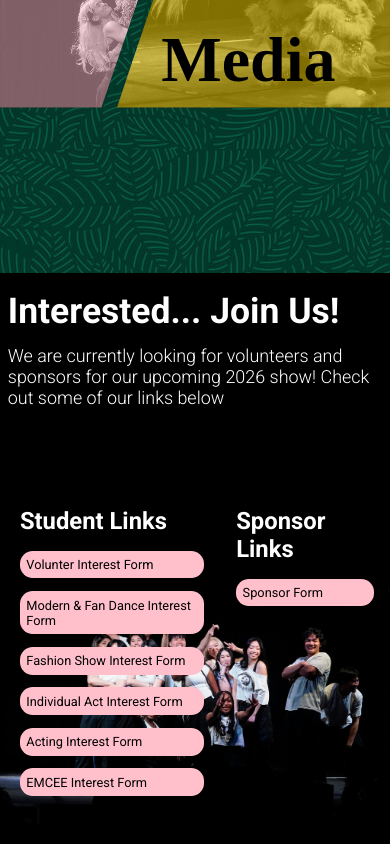
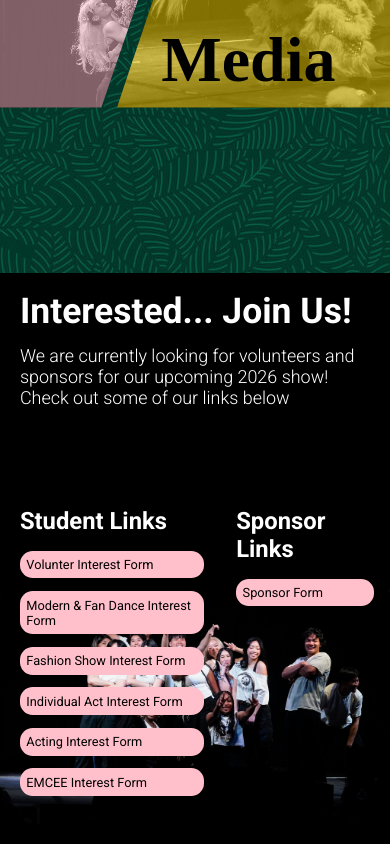
Before and after one commit to SayeGorgor/ksuvsa, a React (Vite) app: page /culture-show in a window 390 px wide. Shown: the part 1874-2718 px from the top of the page. Built offline with nearby package versions, Linux system fonts and the light colour scheme; a web font is replaced by a local one.

Commit message:
fixed hero and section sizing for all pages and fixed culture show join us margins

```diff
--- a/src/pages/CultureShowPage.css
+++ b/src/pages/CultureShowPage.css
@@ -106,7 +106,7 @@
 #cs-page-hero-section {
     position: relative;
     width: 100%;
-    height: 87vh;
+    height: 87dvh;
 }
 
 #cs-page-hero-img {
@@ -149,14 +149,14 @@
 #cs-page-abt-section {
     position: relative;
     width: 100%;
-    height: 100vh;
+    height: 100dvh;
     background-color: black;
     color: white;
 }
 
 #cs-page-abt-img-container {
     overflow: hidden;
-    height: 100vh;
+    height: 100dvh;
     width: 100%;
     position: absolute;
     left: 0;
@@ -213,7 +213,7 @@
     display: flex;
     flex-direction: column;
     align-items: center;
-    height: 100vh;
+    height: 100dvh;
     width: 100%;
     background-image: url('/photos/2025_section_background.jpg');
 }
@@ -572,7 +572,7 @@
     position: relative;
     display: flex;
     align-items: center;
-    height: 100vh;
+    height: 100dvh;
     width: 100%;
     background-color: black;
     color: white;
@@ -582,11 +582,12 @@
 #join-us-section h2 {
     position: absolute;
     top: 0;
-    left: 2%;
+    left: 1%;
     /* font-size: 3.5em; */
     font-size: clamp(1.5rem, 5vw + 1rem, 3.5rem);
     margin-top: .5em;
     margin-bottom: 0;
+    margin-left: 1rem;
 }
 
 #join-us-section h3 {
@@ -597,7 +598,8 @@
     position: absolute;
     /* top: 13%; */
     top: max(3rem, 7vw);
-    left: 2%;
+    left: 1%;
+    margin-left: 1rem;
     max-width: 30em;
     /* font-size: 1.3em; */
     font-size: clamp(.6rem, .5vw + 1rem, 1.3rem);
@@ -644,7 +646,7 @@
 }
 
 .link-list-container {
-    margin: 1em;
+    margin: 1rem;
 }
 
 .link-list-container ul {
@@ -750,3 +752,10 @@
         object-fit: contain;
     }
 }
+
+@media(max-width:480px) {
+    #join-us-section h4 {
+        /* left: 0; */
+        max-width: 92%;
+    }
+}
--- a/src/pages/EventsPage.css
+++ b/src/pages/EventsPage.css
@@ -24,7 +24,7 @@
 #events-page-hero-container {
     display: flex;
     position: relative;
-    height: 86.9vh;
+    height: 86.9dvh;
     width: 100%;
     color: white;
     /* background-color: white;
@@ -58,7 +58,7 @@
 }
 
 .section {
-    height: 90vh;
+    height: 90dvh;
     width: 100%;
     display: flex;
     align-items: center;
--- a/src/pages/HomePage.css
+++ b/src/pages/HomePage.css
@@ -13,7 +13,7 @@
 #hero {
     display: flex;
     max-width: 100%;
-    height: 87vh;
+    height: 87dvh;
     margin-bottom: 0;
     overflow: hidden;
 }
@@ -64,7 +64,7 @@
 }
 
 .goal-section-img-container {
-    height: 100vh;
+    height: 100dvh;
     width: 55%;
     /* min-width: 40vw; */
 }
@@ -106,7 +106,7 @@
     display: flex;
     flex-direction: column;
     align-items: center;
-    height: 100vh;
+    height: 100dvh;
     width: 100%;
     background-color: black;
 }
```
